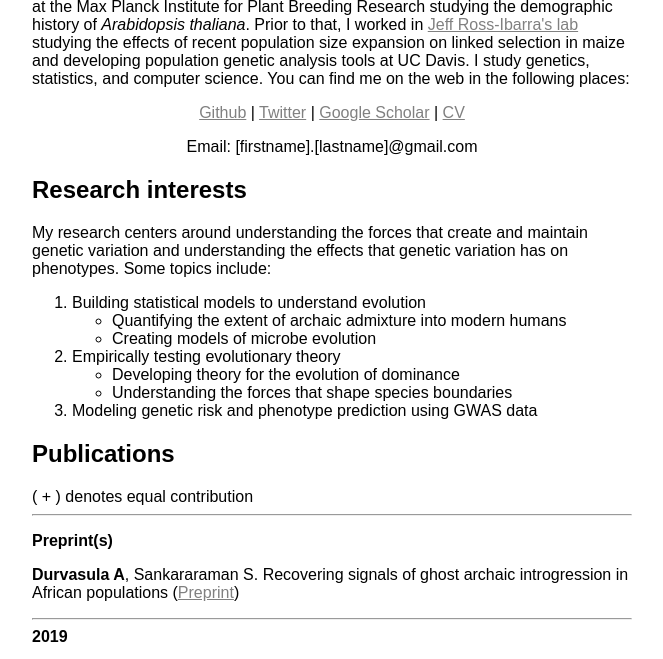
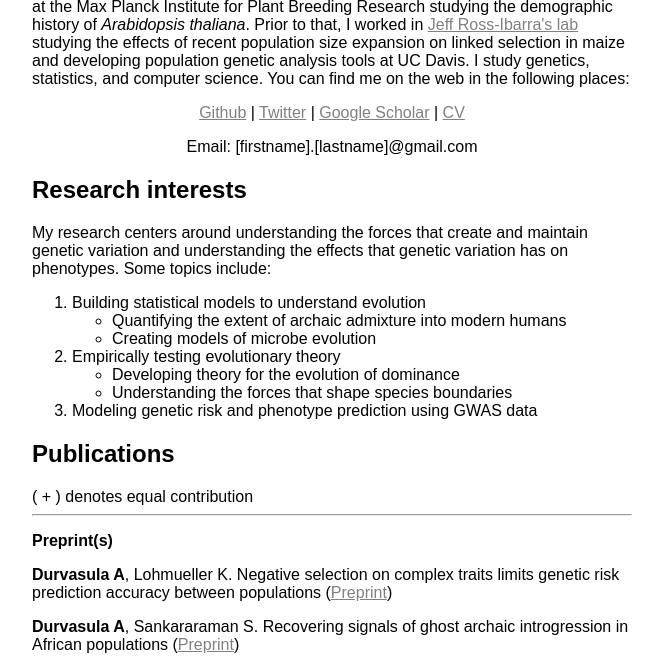
Before and after one commit to arundurvasula/arundurvasula.github.io, a plain HTML site: page index.html in a window 1280 px wide. Shown: the part 118-777 px from the top of the page, without its empty margins (308-971 px from the left). Drawn offline with Linux system fonts and the light colour scheme.

Commit message:
new paper

```diff
--- a/index.html
+++ b/index.html
@@ -48,6 +48,9 @@
 
     <p><strong>Preprint(s)</strong></p>
 
+    <p><strong>Durvasula A</strong>, Lohmueller K. Negative selection on complex traits limits genetic risk prediction accuracy between populations (<a href="https://www.biorxiv.org/content/10.1101/721936v1">Preprint</a>)</p>
+
+
     <p><strong>Durvasula A</strong>, Sankararaman S. Recovering signals of ghost archaic introgression in African populations (<a href="https://www.biorxiv.org/content/early/2018/03/21/285734">Preprint</a>)</p>
 
     <hr />
```
